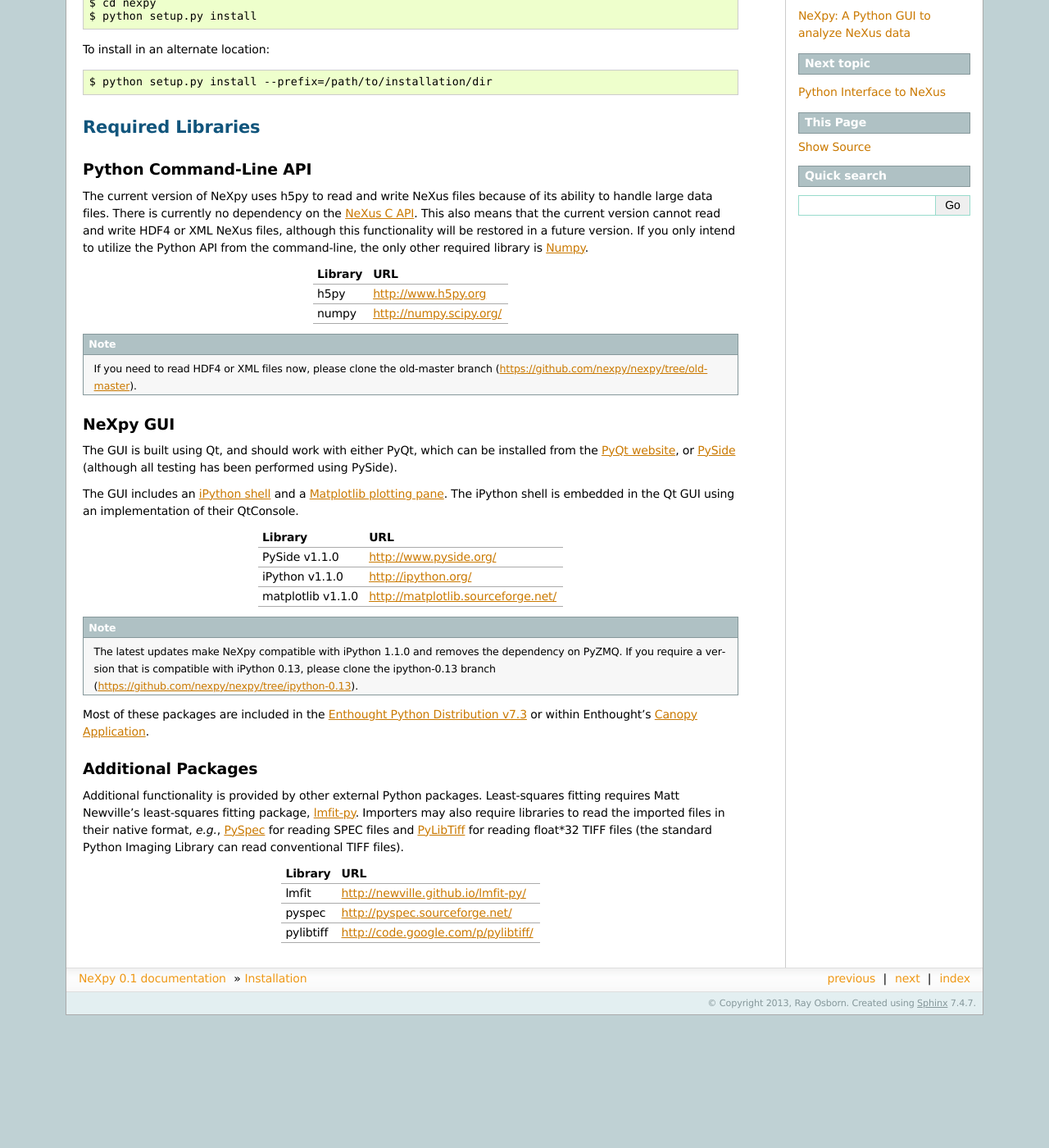
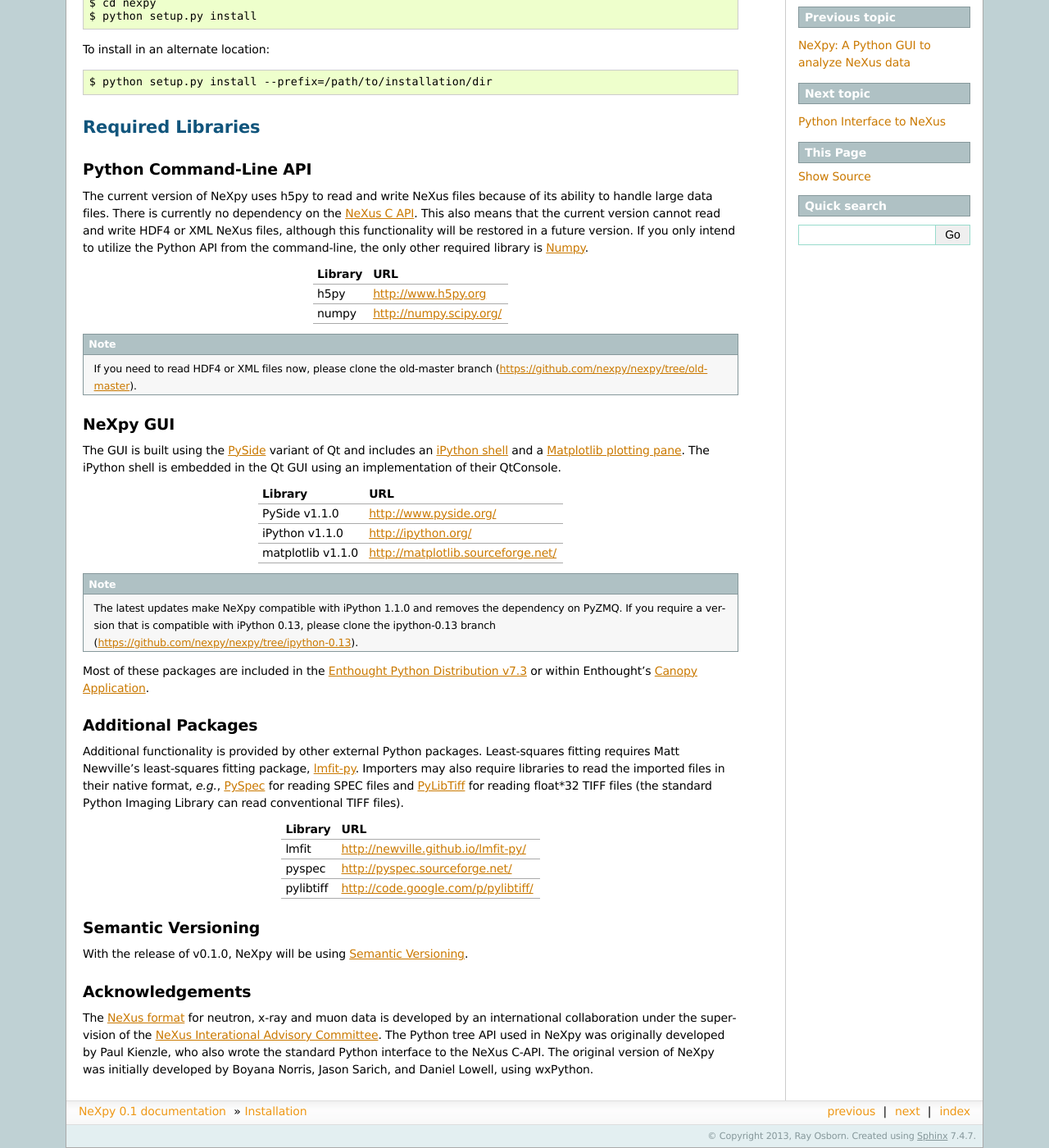
Before and after one commit to nexpy/nexpy, a Sphinx documentation site: the page built from doc/source/includeme.rst, in a window 1280 px wide and 1400 px high, scrolled down 218 px. Shown: the whole window at 82% size. Built offline with Sphinx 7.4.7, drawn with Linux system fonts in a browser that asks for light colours; before the commit the page ends 1456 px from its top, so only the background shows below that; some of the changed text lies outside the part shown.

Commit message:
Updated to require PySide
In principle, most of the code would work with PyQt as well, but it
will require some work to remove the remaining incompatibilities.

```diff
--- a/README.rst
+++ b/README.rst
@@ -36,15 +36,10 @@
 .. note:: If you need to read HDF4 or XML files now, please clone the
           old-master branch (https://github.com/nexpy/nexpy/tree/old-master).
 
-
 NeXpy GUI
 ---------
-The GUI is built using Qt, and should work with either PyQt, which can be
-installed from the `PyQt website <http://www.riverbankcomputing.co.uk/>`_, or
-`PySide <http://www.pyside.org/>`_ (although all testing has been performed
-using PySide).
-
-The GUI includes an `iPython shell <http://ipython.org/>`_ and a `Matplotlib
+The GUI is built using the `PySide <http://www.pyside.org/>`_ variant of Qt and
+includes an `iPython shell <http://ipython.org/>`_ and a `Matplotlib
 plotting pane <http://matplotlib.sourceforge.net>`_. The iPython shell is
 embedded in the Qt GUI using an implementation of their QtConsole.
 
@@ -82,3 +77,18 @@
 pyspec             http://pyspec.sourceforge.net/
 pylibtiff          http://code.google.com/p/pylibtiff/
 =================  =================================================
+
+Semantic Versioning
+-------------------
+With the release of v0.1.0, NeXpy will be using `Semantic Versioning
+<http://semver.org/spec/v2.0.0.html>`_.
+
+Acknowledgements
+----------------
+The `NeXus format <http://www.nexusformat.org>`_ for neutron, x-ray and muon
+data is developed by an international collaboration under the supervision of the
+`NeXus Interational Advisory Committee <http://wiki.nexusformat.org/NIAC>`_. The
+Python tree API used in NeXpy was originally developed by Paul Kienzle, who
+also wrote the standard Python interface to the NeXus C-API. The original
+version of NeXpy was initially developed by Boyana Norris, Jason Sarich, and
+Daniel Lowell, using wxPython.
--- a/doc/source/pythongui.rst
+++ b/doc/source/pythongui.rst
@@ -323,7 +323,7 @@
     by editing the text-boxes, then click the 'Replot' button to force a replot.
 
     .. image:: /images/z-toolbar.png
-       :align: left
+       :align: right
 
     The z-tab also contains a toolbar for stepping through the z-values
     automatically, with 'forward', 'back', and 'pause' controls. The default
```
Also changed, not shown: other parts of doc/source/pythongui.rst (+1 -1 lines), 6 other files.
